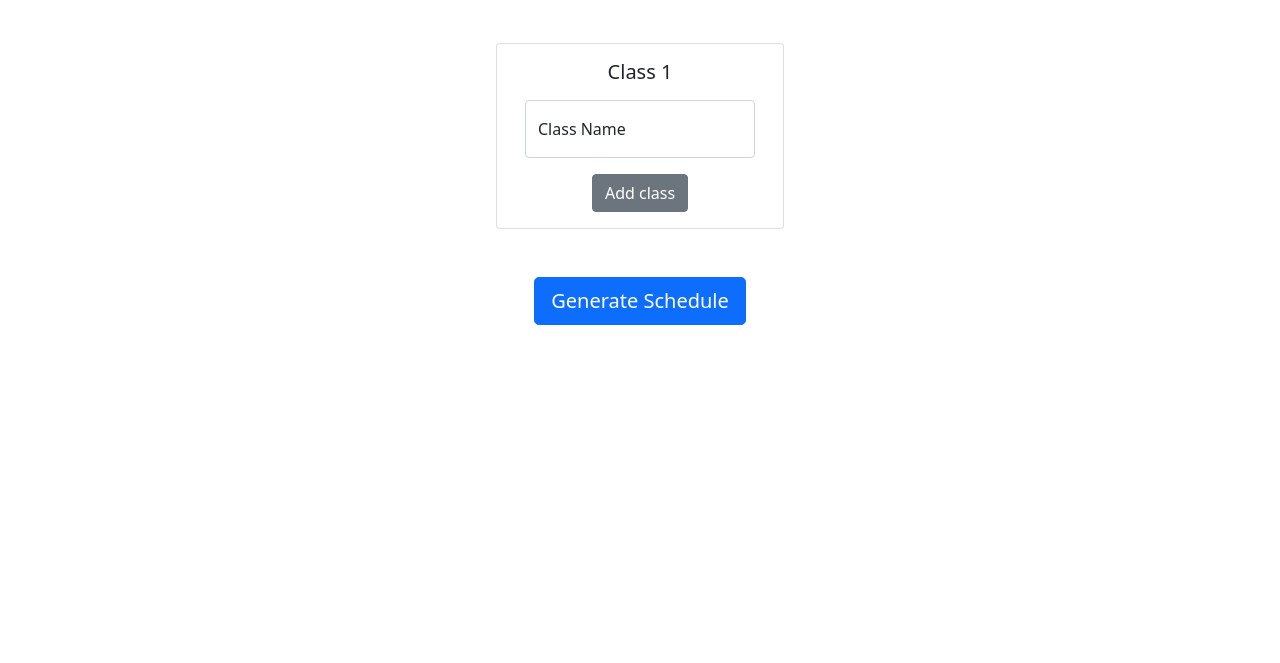
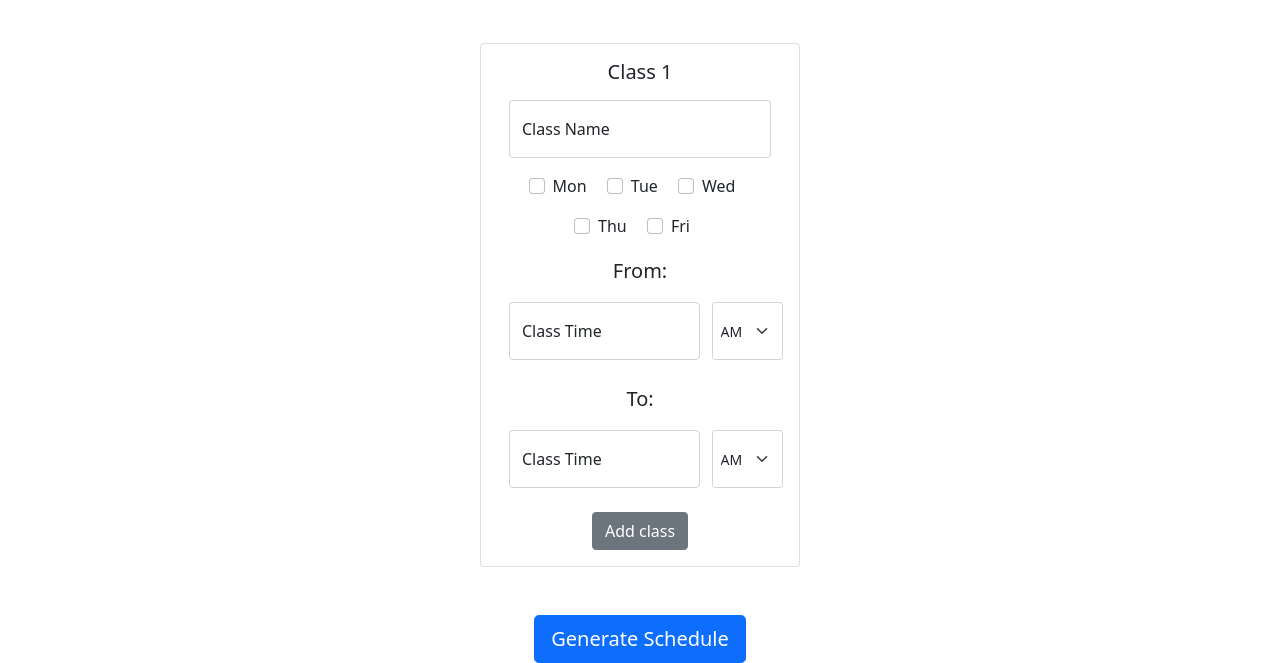
Before and after one commit to keonnk/Student-Schedule-Maker, a plain HTML site: page schedule-creator.html in a window 1280 px wide. Shown: the part 157-820 px from the top of the page. Drawn offline with nearby package versions, Linux system fonts and the light colour scheme.

Commit message:
Created class card

```diff
--- a/schedule-creator.html
+++ b/schedule-creator.html
@@ -22,24 +22,82 @@
     <!--NavBar-->
     <nav class="navbar navbar-expand-md navbar-dark bg-dark">
       <div class="container">
-        <a class="navbar-brand" href="#">Student Schedule Maker</a>
+        <a class="navbar-brand" href="index.html">Student Schedule Maker</a>
       </div>
     </nav>
 
     <h1 class="m-5"> Schedule Creator </h1>
 
-    <div class="card container-fluid" style="width: 18rem;"> <!--Container fluid adds auto margins to both sides so its in the middle-->
+    <!--Class card 1-->
+    <div class="card container-fluid" style="width: 20rem;"> <!--Container fluid adds auto margins to both sides so its in the middle-->
         <div class="card-body">
 
             <h5 class="card-title mb-3">Class 1</h5>
+
+            <!--Class Name input-->
             <div class="form-floating mb-3 mt-2">
                 <input class="form-control" type="text" placeholder="Class Name" aria-label="Class Name">
                 <label for="floatingInput">Class Name</label>
             </div>
+
+            <!--Checkboxes-->
+            <div class="form-check form-check-inline mb-3">
+                <input class="form-check-input" type="checkbox" id="mondayCheckbox" value="Monday">
+                <label class="form-check-label" for="mondayCheckbox">Mon</label>
+            </div>
+            <div class="form-check form-check-inline">
+                <input class="form-check-input" type="checkbox" id="tuesdayCheckbox" value="Tuesday">
+                <label class="form-check-label" for="tuesdayCheckbox">Tue</label>
+            </div>
+            <div class="form-check form-check-inline">
+                <input class="form-check-input" type="checkbox" id="wednesdayCheckbox" value="Wednesday">
+                <label class="form-check-label" for="wednesdayCheckbox">Wed </label>
+            </div>
+            <div class="form-check form-check-inline">
+                <input class="form-check-input" type="checkbox" id="thursdayCheckbox" value="Thursday">
+                <label class="form-check-label" for="thursdayCheckbox">Thu</label>
+            </div>
+            <div class="form-check form-check-inline">
+                <input class="form-check-input" type="checkbox" id="fridayCheckbox" value="Friday">
+                <label class="form-check-label" for="fridayCheckbox">Fri</label>
+            </div>
+
+            <!--From class time-->
+            <p class="lead mt-3">From: </p>
+            <div class="row">
+                <div class="col-9"> <!--Entered col-9 to take 9/12 units, the rest will be filled with next col without needing to write unit explicitely-->
+                    <div class="form-floating">
+                        <input class="form-control" type="text" placeholder="From Class Time" aria-label="Class Time">
+                        <label for="floatingInput">Class Time</label>
+                    </div>
+                </div>
+                <select class="col form-select form-select-sm">
+                    <option selected>AM</option>
+                    <option value="PM">PM</option>
+                </select>
+            </div>
+
+            <!--To class time-->
+            <p class="lead mt-4">To: </p>
+            <div class="row mb-4">
+                <div class="col-9"> <!--Entered col-9 to take 9/12 units, the rest will be filled with next col without needing to write unit explicitely-->
+                    <div class="form-floating">
+                        <input class="form-control" type="text" placeholder="To Class Time" aria-label="Class Time">
+                        <label for="floatingInput">Class Time</label>
+                    </div>
+                </div>
+                <select class="col form-select form-select-sm">
+                    <option selected>AM</option>
+                    <option value="PM">PM</option>
+                </select>
+            </div>
+
             <a href="#" class="btn btn-secondary">Add class</a>
 
         </div>
     </div>
+
+
 
 
 
```
Also changed, not shown: index.html (+1 -1 lines).
